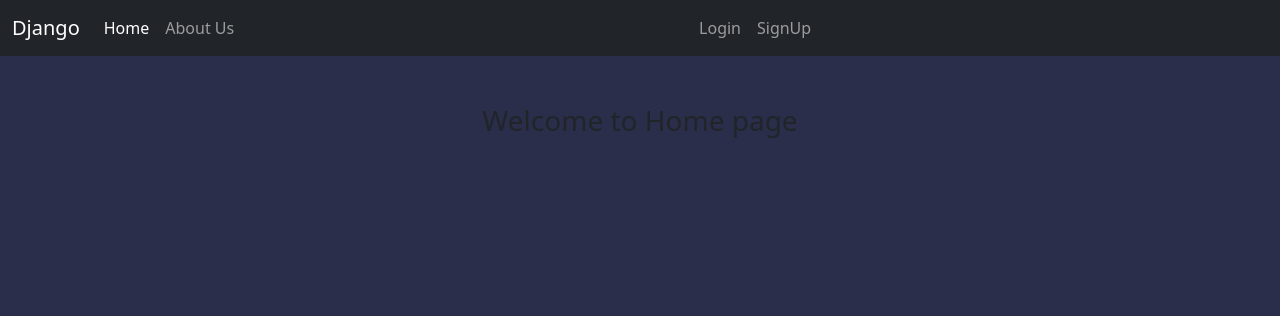
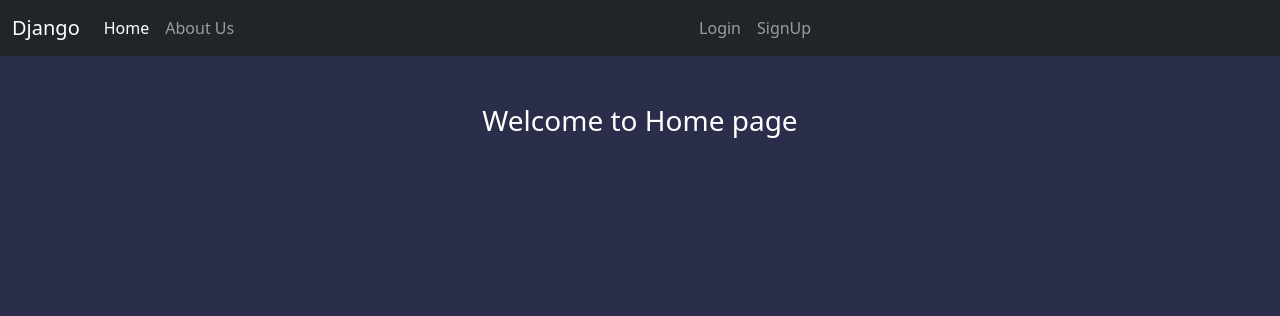
Before and after one commit to sharique413/Febno-Test-project, a Django app: page / in a window 1280 px wide. Shown: the top 316 px of the page. Run offline with Django 4.2, Linux system fonts and the light colour scheme.

Commit message:
update project

```diff
--- a/core/templates/core/home.html
+++ b/core/templates/core/home.html
@@ -4,7 +4,7 @@
 <div class="container">
     <div class="row justify-content-around my-5">
         <div class="col-sm-8">
-        <h3 class="text-dark text-center">Welcome to Home page</h3>
+        <h3 class="text-white text-center">Welcome to Home page</h3>
         </div>
     </div>
 </div>
--- a/core/templates/core/signup.html
+++ b/core/templates/core/signup.html
@@ -5,7 +5,7 @@
 <div class ="container">
     <div class="row justify-content-around mt-5">
         <div class="col-sm-6">
-        <h3>SignUp Form</h3>
+        <h3 class="text-white">SignUp Form</h3>
         </div>
     </div>
     <div class="row my-3 justify-content-around">
```
